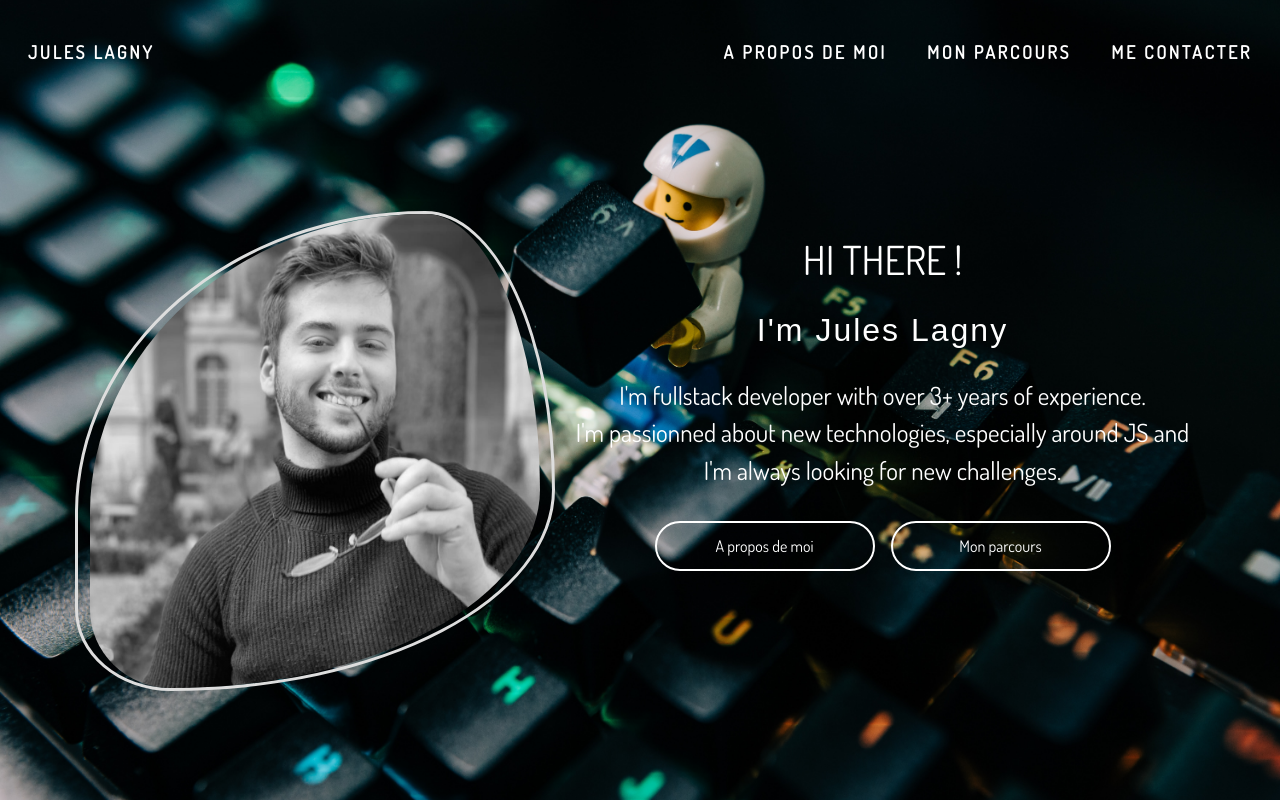
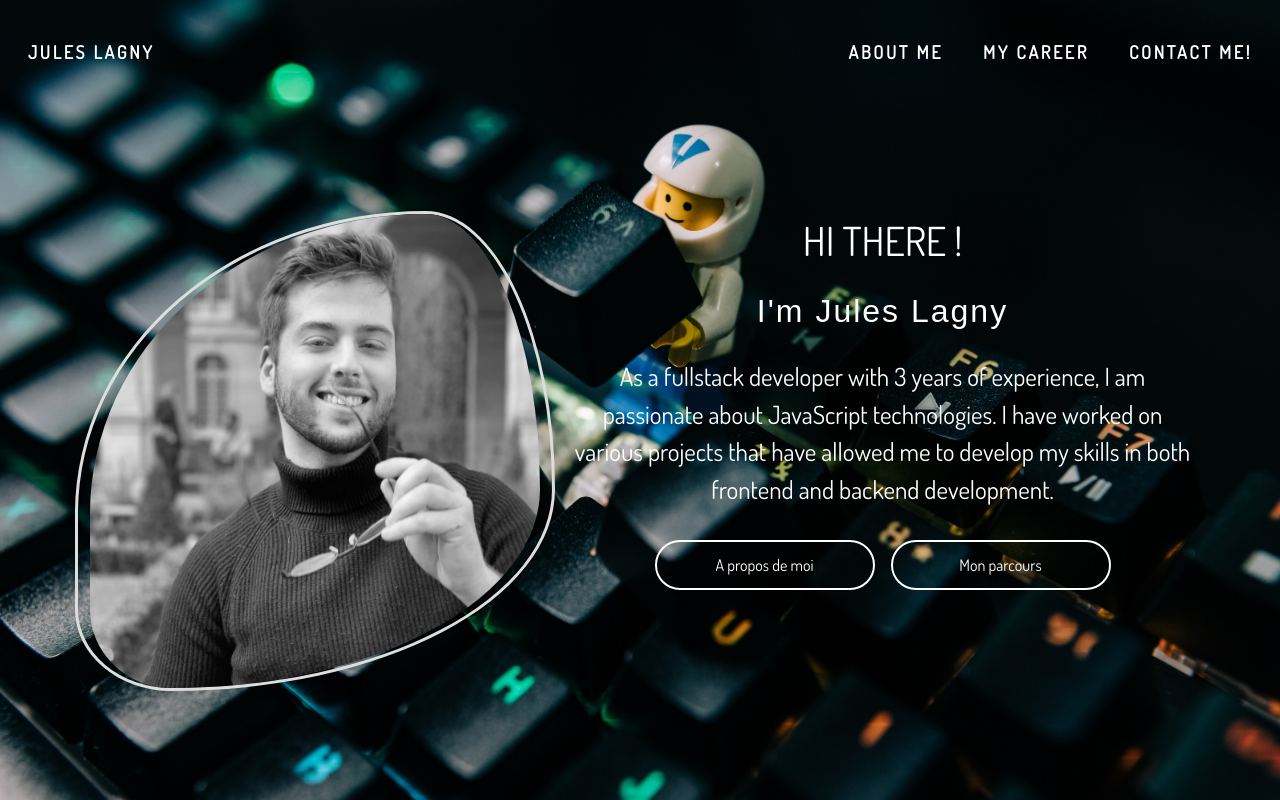
Before and after one commit to RaEace/Portfolio, a React (Vite) app: page / in a window 1280 px wide. Built offline with nearby package versions, Linux system fonts and the light colour scheme.

Commit message:
feat: full english

```diff
--- a/src/components/NavBar/NavigationBar.tsx
+++ b/src/components/NavBar/NavigationBar.tsx
@@ -4,7 +4,7 @@ const NavigationBar: React.FC = () => {
   return (
     <nav className="navbar">
       <ul className="navbar container-fluid">
-        <div className="p-2">
+        <div className="p-2 logo-container">
           <li>
             <a>
               <b>Jules Lagny</b>
@@ -14,17 +14,17 @@ const NavigationBar: React.FC = () => {
         <div className="p-2">
           <li>
             <a>
-              <b>A propos de moi</b>
+              <b>About me</b>
             </a>
           </li>
           <li>
             <a>
-              <b>Mon parcours</b>
+              <b>My Career</b>
             </a>
           </li>
           <li>
             <a>
-              <b>Me contacter</b>
+              <b>contact me!</b>
             </a>
           </li>
         </div>
--- a/src/pages/Home/components/description/Description.tsx
+++ b/src/pages/Home/components/description/Description.tsx
@@ -8,10 +8,10 @@ const Description: React.FC = () => {
         I'm <span>Jules Lagny</span>
       </h1>
       <p>
-        I'm fullstack developer with over 3+ years of experience.
-        <br />
-        I'm passionned about new technologies, especially around JS and I'm
-        always looking for new challenges.
+        As a fullstack developer with 3 years of experience, I am passionate
+        about JavaScript technologies. I have worked on various projects that
+        have allowed me to develop my skills in both frontend and backend
+        development.
       </p>
     </div>
   );
```
